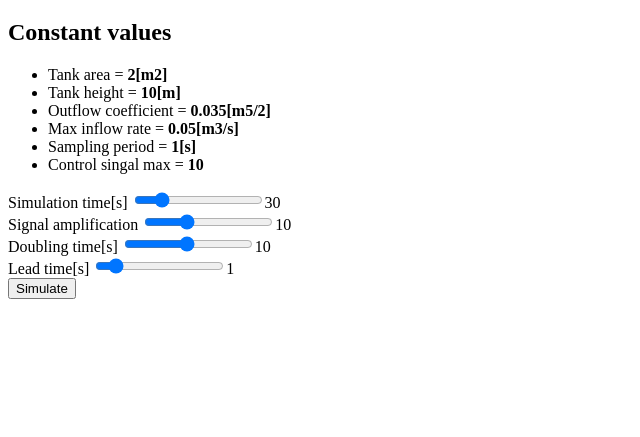
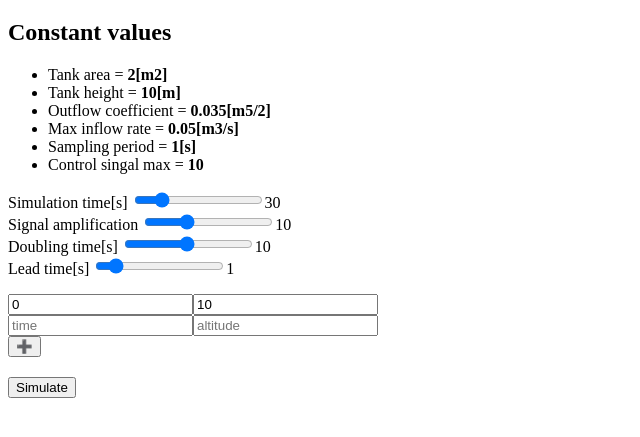
Before and after one commit to Quattro-Bajeena/Automatyka, a Flask app: page / in a window 1280 px wide. Shown: the part 81-518 px from the top of the page, without its empty margins (0-640 px from the left). Run offline with Flask 2, Linux system fonts and the light colour scheme.

Commit message:
Added specifying altitude times in browser

```diff
--- a/drone.py
+++ b/drone.py
@@ -2,7 +2,7 @@ import math, time, csv, json
 from pathlib import Path
 import matplotlib
 
-# matplotlib.use('Agg')
+matplotlib.use('Agg')
 import matplotlib.pyplot as plt
 
 PLOT_FOLDER = Path("plots")
@@ -136,30 +136,31 @@ def simulate_drone(max_engine_force, gravity, max_flight_altitude, drone_mass,
 def plot_save_water_levels(data, save_plot, plot_folder, data_folder):
     fig, (ax1, ax2_1) = plt.subplots(2, 1, sharex=True)
 
-    color = 'tab:blue'
-    ax1.set_ylabel("Altitude [m]", color=color)
+    color = 'tab:red'
+    ax1.set_ylabel("Signal", color=color)
     ax1.set_xlabel("Time [s]")
 
-    ax1.plot(data["time_samples"], data["altitudes"], color=color)
+    ax1.plot(data["time_samples"], data["signals"], color=color)
     ax1.tick_params(axis='y', labelcolor=color)
-    ax1.set_ylim(bottom=0)
+
 
     ax2 = ax1.twinx()  # instantiate a second axes that shares the same x-axis
 
-    color = 'tab:red'
-    ax2.set_ylabel("Signal", color=color)
-    ax2.plot(data["time_samples"], data["signals"], color=color)
+    color = 'tab:blue'
+    ax2.set_ylabel("Altitude [m]", color=color)
+    ax2.plot(data["time_samples"], data["altitudes"], color=color)
     ax2.tick_params(axis='y', labelcolor=color)
+    ax2.set_ylim(bottom=0)
 
     for (alt_time, altitude), (next_alt_time, next_altitude) in zip(data["target_altitudes"],
                                                                     data["target_altitudes"][1:]):
         begin = alt_time / data["simulation_time"]
         end = next_alt_time / data["simulation_time"]
-        ax1.axhline(y=altitude, xmin=begin, xmax=end, color='y', linestyle='--')
+        ax2.axhline(y=altitude, xmin=begin, xmax=end, color='y', linestyle='--')
 
     alt_time = data["target_altitudes"][-1][0]
     begin = alt_time / data["simulation_time"]
-    ax1.axhline(y=data["target_altitudes"][-1][1], xmin=begin, xmax=1, color='y', linestyle='--')
+    ax2.axhline(y=data["target_altitudes"][-1][1], xmin=begin, xmax=1, color='y', linestyle='--')
 
     fig.tight_layout()  # otherwise the right y-label is slightly clipped
     color = 'tab:green'
--- /dev/null
+++ b/static/javascript/main.js
@@ -0,0 +1,86 @@
+
+
+function AddAltitudeInput(event){
+    const altitudes = document.getElementById("altitudes");
+    const list_el = document.createElement("li");
+
+    const time_node = document.createElement('input');
+    time_node.type = 'text';
+    time_node.placeholder = 'time';
+    time_node.classList.add("time");
+
+    const altitude_node = document.createElement('input');
+    altitude_node.type = 'text';
+    altitude_node.placeholder = "altitude";
+    altitude_node.classList.add("altitude");
+
+    list_el.appendChild(time_node);
+    list_el.appendChild(altitude_node);
+
+    altitudes.appendChild(list_el);
+}
+
+function Simulate(event){
+    const inputs = document.getElementById('water-tank').querySelectorAll('input');
+
+    const normal_inputs = Array.from(inputs).filter(input => input.classList.contains('time') == false && input.classList.contains('altitude') == false);
+    const altitude_inputs = Array.from(inputs).filter(input => input.classList.contains('time') || input.classList.contains('altitude'));
+    //console.log(normal_inputs);
+    //console.log(altitude_inputs);
+
+    const data = {};
+    for(let input of normal_inputs){
+        //console.log(input);
+        data[input.name] = input.value;
+    }
+
+    data["altitudes"] = [];
+    for(let i = 0; i < altitude_inputs.length; i += 2){
+        const time = altitude_inputs[i];
+        const alt = altitude_inputs[i+1];
+        //console.log(time.value, alt.value);
+
+        if(time.value && alt.value){
+            data["altitudes"].push([time.value, alt.value]);
+        }
+    }
+
+
+
+    const url = '/drone';
+    const xhr = new XMLHttpRequest();
+    xhr.open("POST", url);
+
+    xhr.setRequestHeader("Accept", "application/json");
+    xhr.setRequestHeader("Content-Type", "application/json");
+
+    xhr.onreadystatechange = function () {
+        if (xhr.readyState === 4) {
+        console.log(xhr.status);
+        console.log(xhr.responseText);
+        document.body.parentElement.innerHTML = xhr.responseText;
+        Initialize();
+
+
+    }};
+
+    console.log(data);
+    xhr.send(JSON.stringify(data));
+}
+
+
+function Initialize(){
+    document.getElementById("add-altitude").addEventListener('click', AddAltitudeInput);
+    document.getElementById("simulate").addEventListener('click', Simulate);
+
+    document.querySelectorAll("input").forEach(inputElem => {
+        if(inputElem.type == 'range'){
+            inputElem.addEventListener('input', event => {
+                event.target.nextElementSibling.value = event.target.value;
+            });
+            inputElem.nextElementSibling.value = inputElem.value;
+        }
+    });
+}
+
+Initialize();
--- a/static/styles/index.css
+++ b/static/styles/index.css
@@ -2,6 +2,6 @@
 #content{
     display: grid;
     grid-template-columns: 400px 1fr;
-    grid-template-rows: 1fr 1fr;
+    grid-template-rows: auto 1fr;
     grid-auto-flow: column;
 }
--- a/templates/index.html
+++ b/templates/index.html
@@ -35,7 +35,7 @@
         <li>Control singal max = <b>10</b></li>
     </ul>
 </div>
-<form id="water-tank" name="water-tank-data" action="{{url_for('water_tank_simulation')}}" method="GET">
+<div id="water-tank" name="water-tank-data">
 
     <label for="data-simulation-time">Simulation time[s]</label>
     <input type="range" name="simulation-time" id="data-simulation-time" min="10" max="120" step="10" value="30"><output></output><br>
@@ -49,17 +49,16 @@
     <label for="data-lead-time">Lead time[s]</label>
     <input type="range" name="lead-time" id="data-lead-time" min="0.5" max="5" step="0.5" value="1"><output></output><br>
 
-    <button>Simulate</button>
-</form>
+    <ul id="altitudes" style="list-style: none; padding: 0; margin-bottom: 0;">
+        <li><input class="time" type="text" value="0"><input class="altitude" type="text" value="10"></li>
+        <li><input class="time" type="text" placeholder="time"><input class="altitude" type="text" placeholder="altitude"></li>
 
-<script>
-    document.querySelectorAll("input").forEach(inputElem => {
-        inputElem.addEventListener('input', event => {
-            event.target.nextElementSibling.value = event.target.value;
-        });
-        inputElem.nextElementSibling.value = inputElem.value;
-    })
-</script>
+    </ul>
+    <button id="add-altitude" style="margin-bottom: 20px;">➕</button>
+
+    <br>
+    <button id="simulate">Simulate</button>
+</div>
 
 {% if plot_name %}
 <div id="plot">
@@ -80,5 +79,7 @@
 </div>
 {% endif %}
 
+<script src="{{url_for('static', filename='javascript/main.js')}}"></script>
+
 </div>
 {% endblock %}
--- a/wsgi.py
+++ b/wsgi.py
@@ -44,16 +44,19 @@ def show_water_tank_data(filename):
     return send_from_directory(DATA_FOLDER, filename)
 
 
-@app.route("/drone")
+@app.route("/drone", methods=['POST'])
 def water_tank_simulation():
-    target_altitudes = [(0, 10), (5, 20), (10, 15), (15, 5)]
-    simulation_time = int(request.args.get('simulation-time'))
+    print(request.json)
 
-    signal_amplification = float(request.args.get('signal-amplification'))
-    doubling_time = float(request.args.get('doubling-time'))
-    lead_time = float(request.args.get('lead-time'))
+    target_altitudes =[(float(time), float(alt)) for time, alt in request.json.get('altitudes')]
+    print(target_altitudes)
+    simulation_time = int(request.json.get('simulation-time'))
 
-    print(signal_amplification, doubling_time, lead_time)
+    signal_amplification = float(request.json.get('signal-amplification'))
+    doubling_time = float(request.json.get('doubling-time'))
+    lead_time = float(request.json.get('lead-time'))
+
+    #print(signal_amplification, doubling_time, lead_time)
 
     results = drone.simulate_drone(MAX_ENGINE_FORCE, GRAVITY, MAX_FLIGHT_ALTITUDE, DRONE_MASS,
                                    SAMPLING_PERIOD, simulation_time,
```
